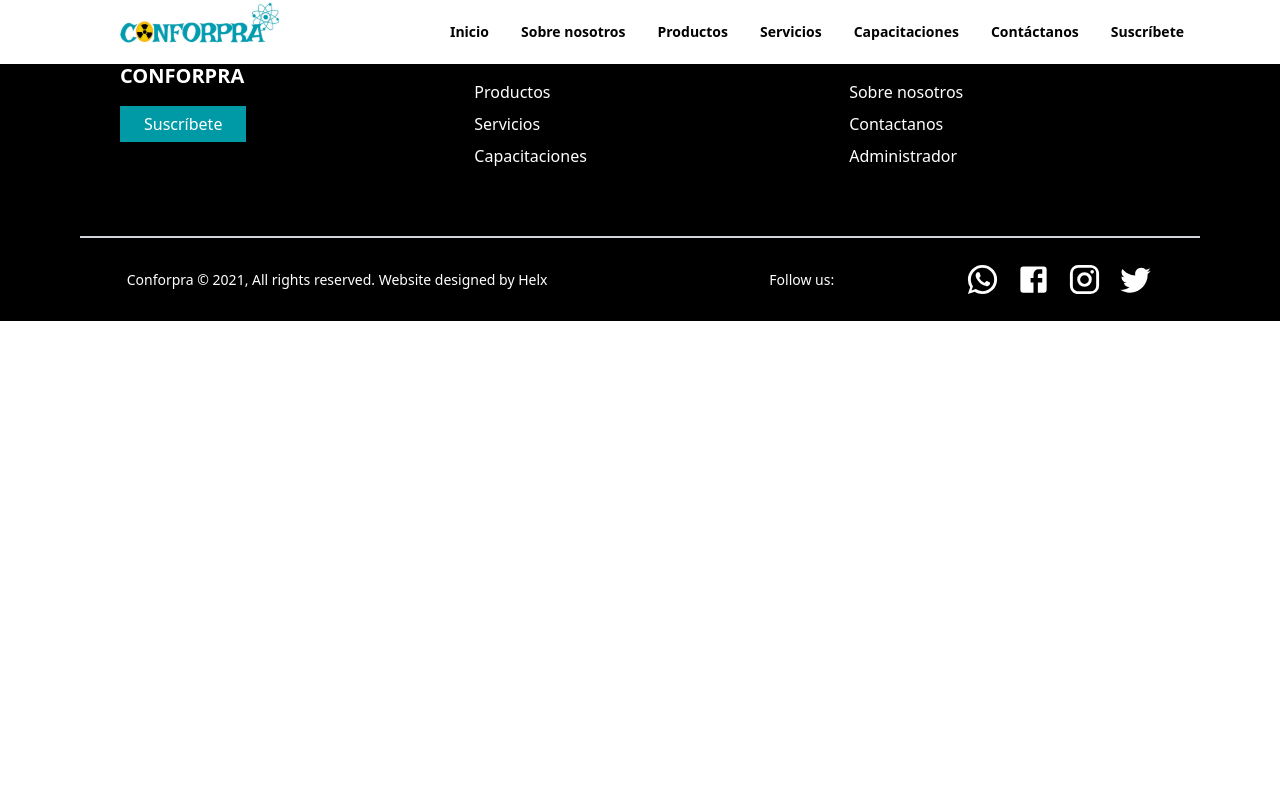
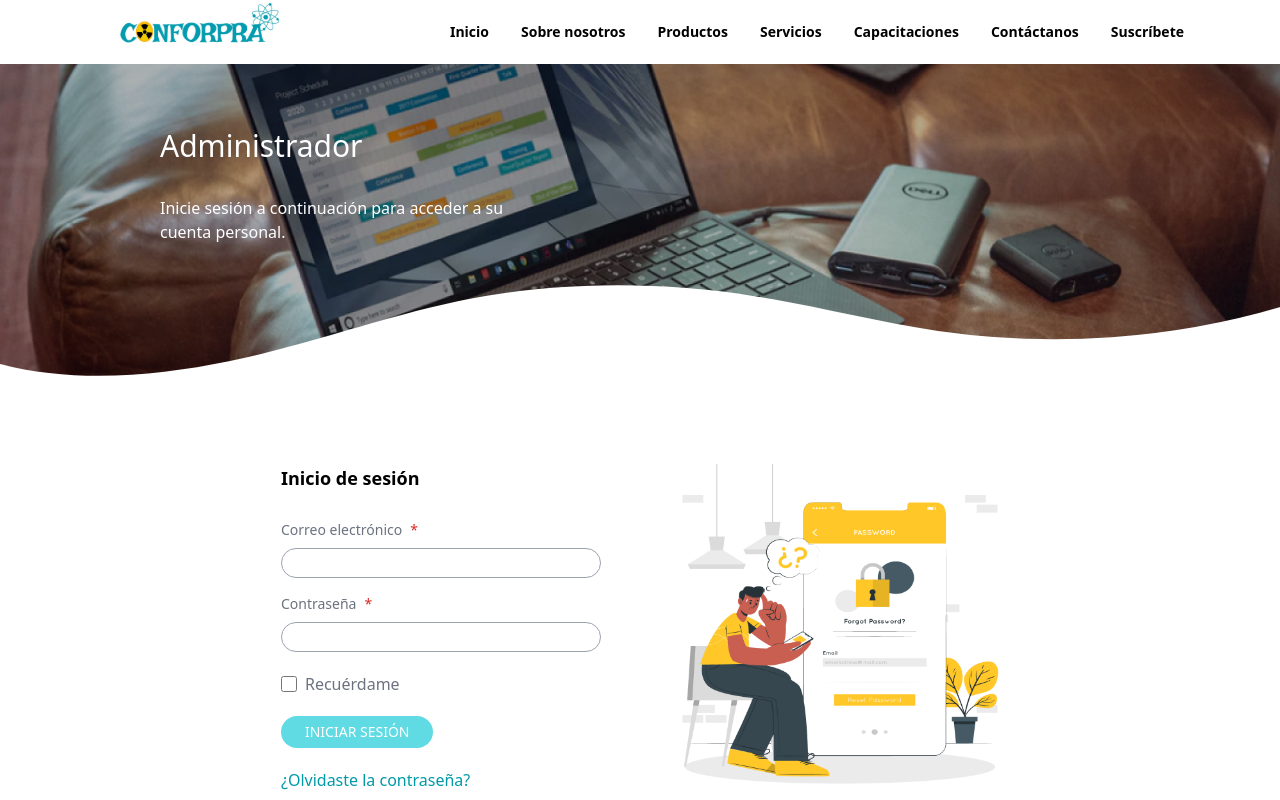
Before and after one commit to jcborissova/conforpra-srl-frontend-1, a React (Create React App) app: page /login in a window 1280 px wide. Shown: the top 800 px of the page. Built offline with nearby package versions, Linux system fonts and the light colour scheme.

Commit message:
[CS-39] Login screen added (#12)

```diff
--- a/src/App.tsx
+++ b/src/App.tsx
@@ -7,6 +7,7 @@ import Capacitaciones from './pages/capacitaciones';
 import Contactanos from './pages/contactanos';
 import Productos from './pages/productos';
 import Servicios from './pages/servicios';
+import Login from './pages/login';
 import Footer from './components/Footer';
 import Dropdown from './components/Dropdown';
 import ScrollToTop from './components/ScrollToTop';
@@ -47,6 +48,7 @@ function App() {
         <Route path="/sobrenosotros" component={About} />
         <Route path="/capacitaciones" component={Capacitaciones} />
         <Route path="/contactanos" component={Contactanos} />
+        <Route path="/login" component={Login} />
       </Switch>
       <Footer />
     </div>
--- a/src/components/Footer.tsx
+++ b/src/components/Footer.tsx
@@ -64,7 +64,7 @@ const Footer = () => {
                   </Link>
                 </span>
                 <span className="my-1">
-                  <Link to="/" className="text-md text-custom-white">
+                  <Link to="/login" className="text-md text-custom-white">
                     Administrador
                   </Link>
                 </span>
@@ -79,7 +79,12 @@ const Footer = () => {
             <div className="flex h-full items-center">
               <p className="text-sm text-white font-normal ">
                 Conforpra © 2021, All rights reserved.{' '}
-                <a href="https://helx.dev/" target="_blank" rel="noreferrer noopener" className="text-custom-white">
+                <a
+                  href="https://helx.dev/"
+                  target="_blank"
+                  rel="noreferrer noopener"
+                  className="text-custom-white"
+                >
                   Website designed by Helx
                 </a>
               </p>
--- /dev/null
+++ b/src/pages/login.tsx
@@ -0,0 +1,79 @@
+import loginHeader from '../img/Administrador/loginHeader.png';
+import loginSideImg from '../img/Administrador/cuate.png';
+import HeaderPage from '../components/HeaderPage';
+import '../styles.css';
+import { Link } from 'react-router-dom';
+
+const pageInformation = {
+  id: 1,
+  title: 'Administrador',
+  description:
+    'Inicie sesión a continuación para acceder a su cuenta personal.',
+  img: loginHeader,
+};
+
+const Login = () => {
+  return (
+    <div className="flex flex-col items-center w-full">
+      <HeaderPage
+        title={pageInformation.title}
+        description={pageInformation.description}
+        img={pageInformation.img}
+      />
+      <div className="flex flex-row md:pt-20 pt-10 w-screen md:h-screen md:justify-center lg:gap-20 gap-5 md:pb-0 pb-8">
+        <div className="flex flex-col gap-y-5 lg:w-80 md:w-1/2 w-full md:px-0 px-7">
+          <div className="pb-2">
+            <p className="text-lg font-semibold">Inicio de sesión</p>
+          </div>
+          <div className="flex flex-col gap-y-4">
+            <div className="flex flex-col gap-y-2">
+              <p className=" text-gray-500 text-sm">
+                Correo electrónico<span className="text-red-600 ml-2">*</span>
+              </p>
+              <input
+                type="text"
+                className="px-5 py-1 w-full placeholder-gray-400 text-gray-600 relative bg-white rounded-2xl text-sm border border-gray-400 outline-none focus:outline-none focus:ring"
+              />
+            </div>
+            <div className="flex flex-col gap-y-2">
+              <p className=" text-gray-500 text-sm">
+                Contraseña<span className="text-red-600 ml-2">*</span>
+              </p>
+              <input
+                type="text"
+                className="px-5 py-1 w-full placeholder-gray-400 text-gray-600 relative bg-white rounded-2xl text-sm border border-gray-400 outline-none focus:outline-none focus:ring"
+              />
+            </div>
+          </div>
+          <div className="">
+            <label className="flex items-center">
+              <input
+                type="checkbox"
+                className="form-checkbox h-4 w-4 text-gray-600"
+              />
+              <span className="ml-2 text-gray-500 md:text-base text-sm">
+                Recuérdame
+              </span>
+            </label>
+          </div>
+          <div className="">
+            <button
+              className="rounded-full bg-custom  h-8 text-white text-normal text-sm px-6 outline-none focus:outline-none ease-linear transition-all duration-150"
+              type="button"
+            >
+              INICIAR SESIÓN
+            </button>
+          </div>
+          <div className="font-custom-color hover:text-green-900">
+            <Link to="/">¿Olvidaste la contraseña?</Link>
+          </div>
+        </div>
+        <div className="md:block hidden ">
+          <img src={loginSideImg} alt="people" className="z-0 h-80" />
+        </div>
+      </div>
+    </div>
+  );
+};
+
+export default Login;
```
Also changed, not shown: src/pages/contactanos.tsx (+12 -4 lines), src/img/Administrador/cuate.png (added), src/img/Administrador/loginHeader.png (added).
